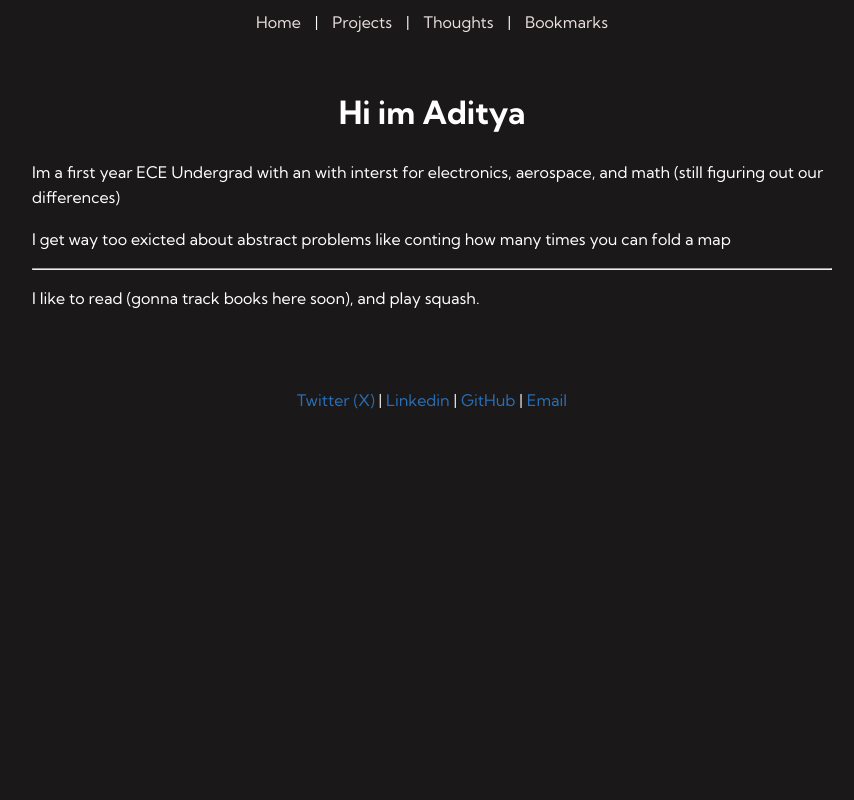
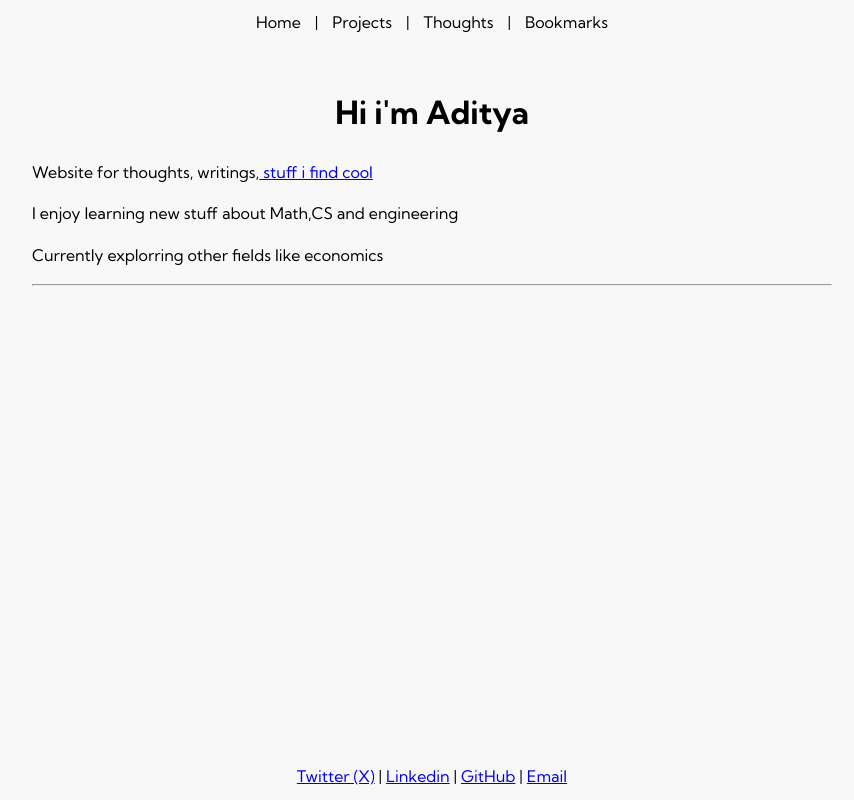
Before and after one commit to Aditya-1020/Personal-website, a plain HTML site: page index.html in a window 1280 px wide. Shown: the whole page, without its empty margins (208-1062 px from the left). Drawn offline with Linux system fonts and the light colour scheme.

Commit message:
changes to css and minor errors

```diff
--- a/archive/light.css
+++ b/archive/light.css
@@ -1,23 +1,20 @@
+/* Global Styles */
+html, body {
+    height: 100%;
+    margin: 0;
+    display: flex;
+    flex-direction: column;
+}
+
 body {
     font-family: 'Kumbh Sans', sans-serif;
-    font-weight: 400; /* Adjust weight as needed (100 to 900) */
+    font-weight: 400;
     line-height: 1.6;
-    margin: 0;
-    padding: 0;
+    background-color: #f8f8f8;
 }
 
-.kumbh-sans-light {
-    font-family: "Kumbh Sans", sans-serif;
-    font-weight: 300;
-}
-
-.kumbh-sans-bold {
-    font-family: "Kumbh Sans", sans-serif;
-    font-weight: 700;
-}
-
-
 .container {
+    flex: 1; /* Makes the container take up available space */
     width: 90%;
     max-width: 800px;
     margin: 0 auto;
@@ -32,7 +29,7 @@ nav {
 nav a {
     margin: 0 10px;
     text-decoration: none;
-    color: #333;
+    color: #000000;
 }
 
 .center-content {
@@ -46,8 +43,9 @@ img {
 
 footer {
     text-align: center;
-    margin-top: 30px;
+    margin-top: auto; /* Pushes footer to the bottom if there's empty space */
     padding: 10px 0;
+    background-color: #f8f8f8; /* Add a distinct footer background */
 }
 
 @media (max-width: 600px) {
--- a/styles.css
+++ b/dark.css
@@ -49,7 +49,7 @@ img {
 
 footer {
     text-align: center;
-    margin-top: 30px;
+    margin-top: auto;
     padding: 10px 0;
 }
 
@@ -69,3 +69,14 @@ ul li a {
         width: 95%;
     }
 }
+
+html, body {
+    height: 100%;
+    margin: 0;
+    display: flex;
+    flex-direction: column;
+}
+
+.container {
+    flex: 1; /* This makes the main content area grow and take up available space */
+}
--- a/index.html
+++ b/index.html
@@ -5,7 +5,7 @@
     <meta name="viewport" content="width=device-width, initial-scale=1.0">
     <title>Aditya</title>
     <!-- Link to external CSS -->
-    <link rel="stylesheet" href="styles.css">
+    <link rel="stylesheet" href="archive/light.css">
     <style>
         @import url('https://fonts.googleapis.com/css2?family=Kumbh+Sans:wght@100..900&display=swap');
     </style>
@@ -21,12 +21,12 @@
     </nav>
     <div class="container">
         <div class="center-content">
-            <h1>Hi im Aditya</h1>
+            <h1>Hi i'm Aditya</h1>
         </div>
-        <p>Im a first year ECE Undergrad with an with interst for electronics, aerospace, and math (still figuring out our differences)</p>
-        <p>I get way too exicted about abstract problems like conting how many times you can fold a map</p>
+        <p>Website for thoughts, writings,<a href="bookmarks_links.html" target="_blank"> stuff i find cool</a></li></p>
+        <p>I enjoy learning new stuff about Math,CS and engineering</p>
+        <p>Currently explorring other fields like economics</p>
         <hr>
-        <p>I like to read (gonna track books here soon), and play squash.</p>
     </div>
     <footer>
         <a href="https://x.com/Poyntivector" target="_blank">Twitter (X)</a> |
```
Also changed, not shown: archive/thought_template.html (+3 -1 lines), bookmarks_links.html (+4 -3 lines), projects.html (+4 -2 lines), thoughts.html (+4 -5 lines).
